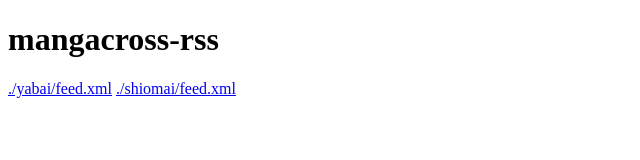
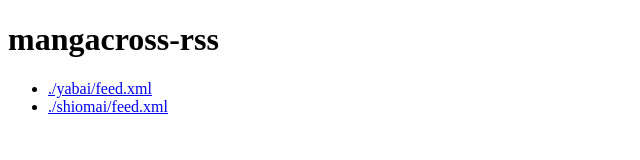
Before and after one commit to naari3/mangacross-rss, a plain HTML site: page index.html in a window 1280 px wide. Shown: the whole page, without its empty margins (0-640 px from the left). Drawn offline with Linux system fonts and the light colour scheme.

Commit message:
Change index.html

```diff
--- a/index.html
+++ b/index.html
@@ -8,7 +8,9 @@
 </head>
 <body>
     <h1>mangacross-rss</h1>
-    <a href="./yabai/feed.xml">./yabai/feed.xml</a>
-    <a href="./shiomai/feed.xml">./shiomai/feed.xml</a>
+    <ul>
+        <li><a href="./yabai/feed.xml">./yabai/feed.xml</a></li>
+        <li><a href="./shiomai/feed.xml">./shiomai/feed.xml</a></li>
+    </ul>
 </body>
 </html>
```
